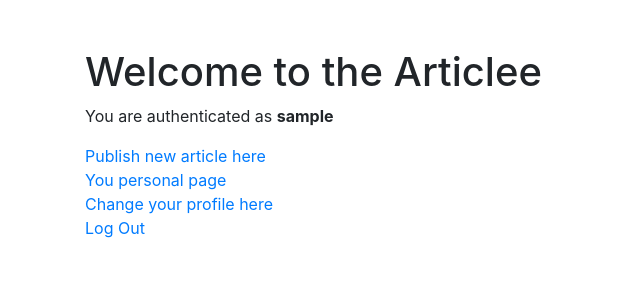
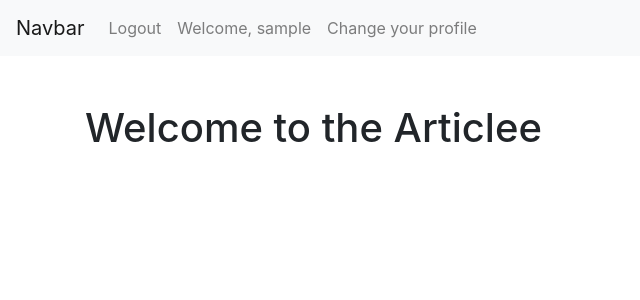
Before and after one commit to Andrew-157/dj_project_1, a Django app: page / in a window 1280 px wide. Shown: the top 300 px of the page, without its empty margins (0-640 px from the left). Run offline with Django 4.2, Linux system fonts and the light colour scheme; the visitor is signed in with stand-in values (Sample User, id 1); some libraries are stand-ins or nearby versions.

Commit message:
Added navbar and used {%include%} tag

```diff
--- a/articles/templates/articles/change_user.html
+++ b/articles/templates/articles/change_profile.html
@@ -4,7 +4,7 @@
     {% load crispy_forms_tags %}
     <div class="container py-5">
       <h1>Change your profile info</h1>
-      <form action="{% url 'articles:change-user' %}" method="post" enctype="multipart/form-data">
+      <form action="{% url 'articles:change-profile' %}" method="post" enctype="multipart/form-data">
         {% csrf_token %}
         {{ form|crispy }}
         <button class="btn btn-primary" type="submit">Submit changes</button>
--- a/articles/templates/articles/header.html
+++ b/articles/templates/articles/header.html
@@ -13,6 +13,8 @@
     <title>Articlee</title>
 </head>
 <body>
+    {% include 'articles/includes/navbar.html' %}
+
     {% block content %}
 
     {% endblock %}
--- /dev/null
+++ b/articles/templates/articles/includes/navbar.html
@@ -0,0 +1,32 @@
+<nav class="navbar navbar-expand-lg navbar-light bg-light">
+  <a class="navbar-brand" href="#">Navbar</a>
+  <button class="navbar-toggler" type="button" data-toggle="collapse" data-target="#navbarText" aria-controls="navbarText" aria-expanded="False" aria-label="Toggle navigation">
+    <span class="navbar-toggler-icon"></span>
+  </button>
+  <div class="collapse navbar-collapse" id="navbarText">
+    <ul class="navbar-nav mr-auto">
+      {% if user.is_authenticated %}
+
+      <li class="nav-item">
+        <a class="nav-link" href="{% url 'articles:logout' %}">Logout</a>
+      </li>
+      <li class="nav-item">
+        <a class="nav-link" href="#">Welcome, {{ user }}</a>
+      </li>
+      <li class="nav-item">
+        <a class="nav-link" href="{% url 'articles:change-profile' %}">Change your profile</a>
+      </li>
+
+      {% else %}
+
+      <li class="nav-item">
+        <a class="nav-link" href="{% url 'articles:login' %}">Login</a>
+      </li>
+      <li class="nav-item">
+        <a class="nav-link" href="{% url 'articles:register' %}">Register</a>
+      </li>
+
+      {% endif %}
+    </ul>
+  </div>
+</nav>
--- a/articles/templates/articles/index.html
+++ b/articles/templates/articles/index.html
@@ -4,20 +4,5 @@
     {% load crispy_forms_tags %}
     <div class="container py-5">
         <h1>Welcome to the Articlee</h1>
-        {% if user.is_authenticated %}
-            <p>You are authenticated as <strong>{{ user }}</strong></p>
-        {% endif %}
-        {% if user.is_authenticated %}
-            <a href="">Publish new article here</a>
-            <br />
-            <a href="">You personal page</a>
-            <br />
-            <a href="{% url 'articles:change-user' %}">Change your profile here</a>
-            <br>
-            <a href="{% url 'articles:logout' %}">Log Out</a>
-        {% else %}
-            <a href="{% url 'articles:register' %}">Register</a><br />
-            <a href="{% url 'articles:login' %}">Log In</a><br />
-        {% endif %}
     </div>
 {% endblock %}
--- a/articles/urls.py
+++ b/articles/urls.py
@@ -10,5 +10,5 @@ urlpatterns = [
     path('register/', views.RegisterUser.as_view(), name='register'),
     path('login/', views.LoginUser.as_view(), name='login'),
     path('logout/', views.logout_request, name='logout'),
-    path('change-user/', views.ChangeUser.as_view(), name='change-user')
+    path('change_profile/', views.ChangeProfile.as_view(), name='change-profile')
 ]
```
Also changed, not shown: articles/views.py (+5 -5 lines), 1 other file.
